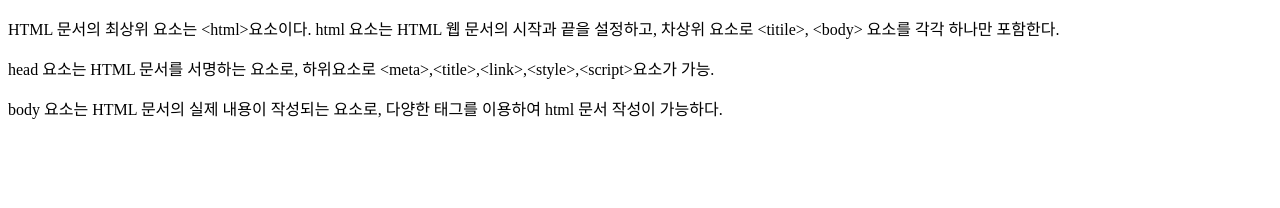
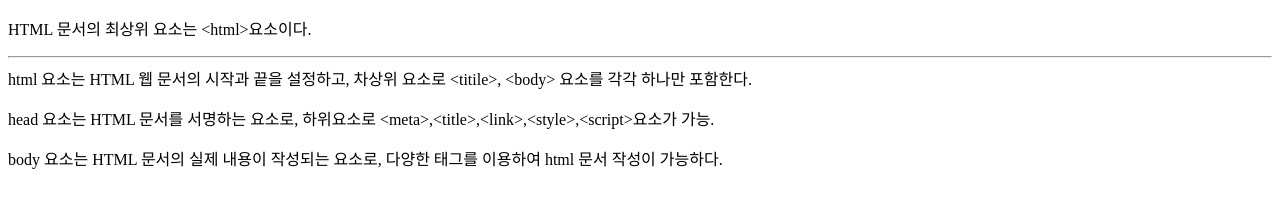
Before and after one commit to happyjk114/happyjk114.github.io, a plain HTML site: page 20180321/basicPBrHr2.html in a window 1280 px wide. Drawn offline with Linux system fonts and the light colour scheme.

Commit message:
Update basicPBrHr2.html

```diff
--- a/20180321/basicPBrHr2.html
+++ b/20180321/basicPBrHr2.html
@@ -6,7 +6,7 @@
   <title>문서 타이틀 표제</title></head>
 <body>
 <p>
- HTML 문서의 최상위 요소는 &lt;html&gt;요소이다. <hb/>html 요소는 <span style = "color:blur;"> HTML 웹 문서의 시작과 끝을 설정</span>하고, 차상위 요소로 &lt;titile&gt;, &lt;body&gt; 요소를 각각 하나만 포함한다.
+ HTML 문서의 최상위 요소는 &lt;html&gt;요소이다. <hr/>html 요소는 <span style = "color:blur;"> HTML 웹 문서의 시작과 끝을 설정</span>하고, 차상위 요소로 &lt;titile&gt;, &lt;body&gt; 요소를 각각 하나만 포함한다.
 </p>
 <div id="div1">
 <p>
```
